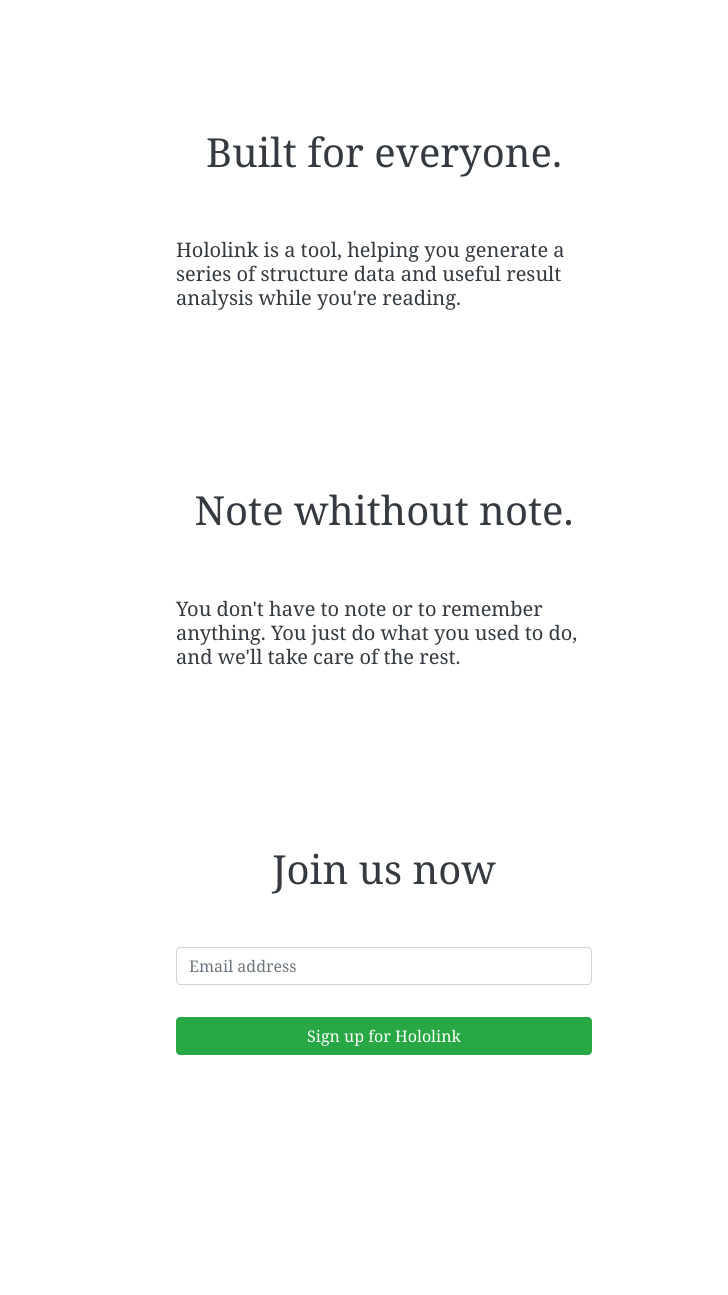
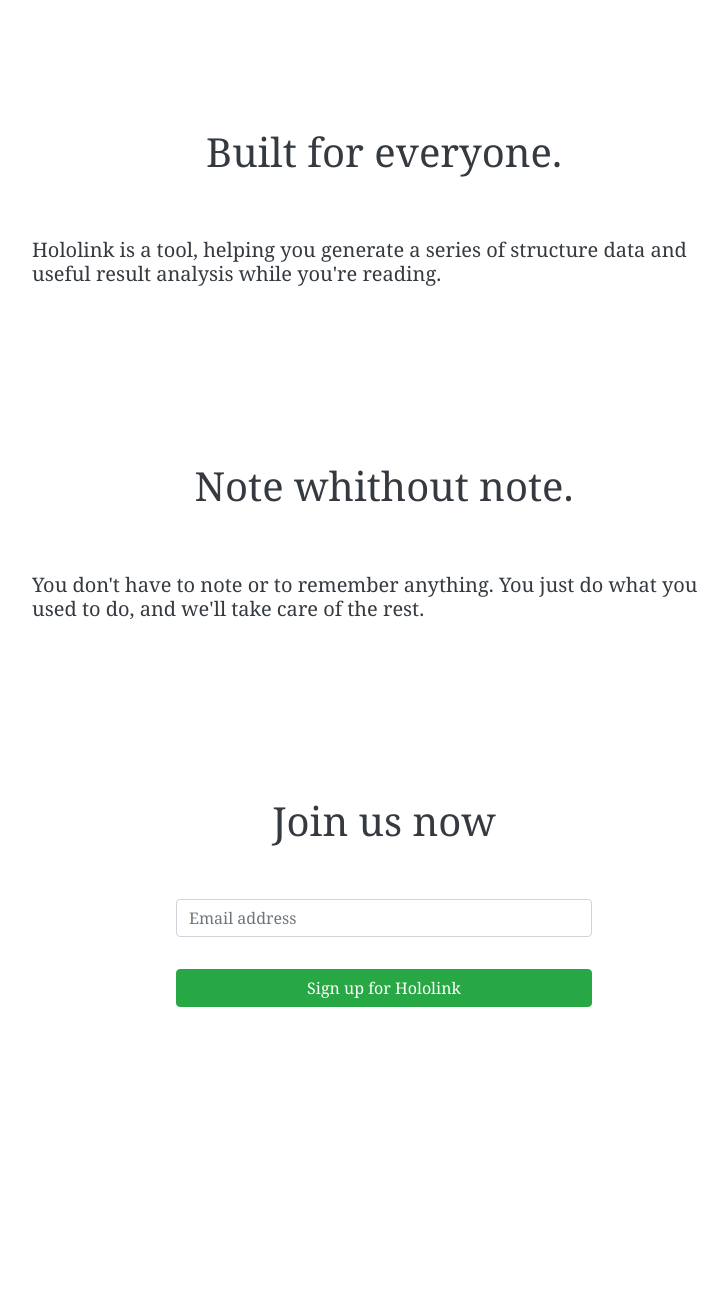
Before and after one commit to thejimmylin/hololink, a Django app: page / in a window 1280 px wide. Shown: the part 56-1351 px from the top of the page, without its empty margins (256-984 px from the left). After the commit the page ends 1063 px from the top, so only its background shows below. Run offline with Django 3.2, Linux system fonts and the light colour scheme; some libraries are stand-ins or nearby versions.

Commit message:
Update index.html

```diff
--- a/hololink/templates/index.html
+++ b/hololink/templates/index.html
@@ -11,7 +11,7 @@
 <div class="container-fluid">
     <div class="row" style="height: 6rem;"></div>
     <div class="row justify-content-center">
-        <div class="col-auto" style="padding: 2rem; width: 30rem;">
+        <div class="col-auto" style="padding: 2rem; width: 48rem;">
             <h1 style="text-align: center;">{% trans 'Built for everyone.' %}</h1>
             <h2><br></h2>
             <p>
@@ -22,7 +22,7 @@
     </div>
     <div class="row" style="height: 6rem;"></div>
     <div class="row justify-content-center">
-        <div class="col-auto" style="padding: 2rem; width: 30rem;">
+        <div class="col-auto" style="padding: 2rem; width: 48rem;">
             <h1 style="text-align: center;">{% trans 'Note whithout note.' %}</h1>
             <h2><br></h2>
             <p>
```
